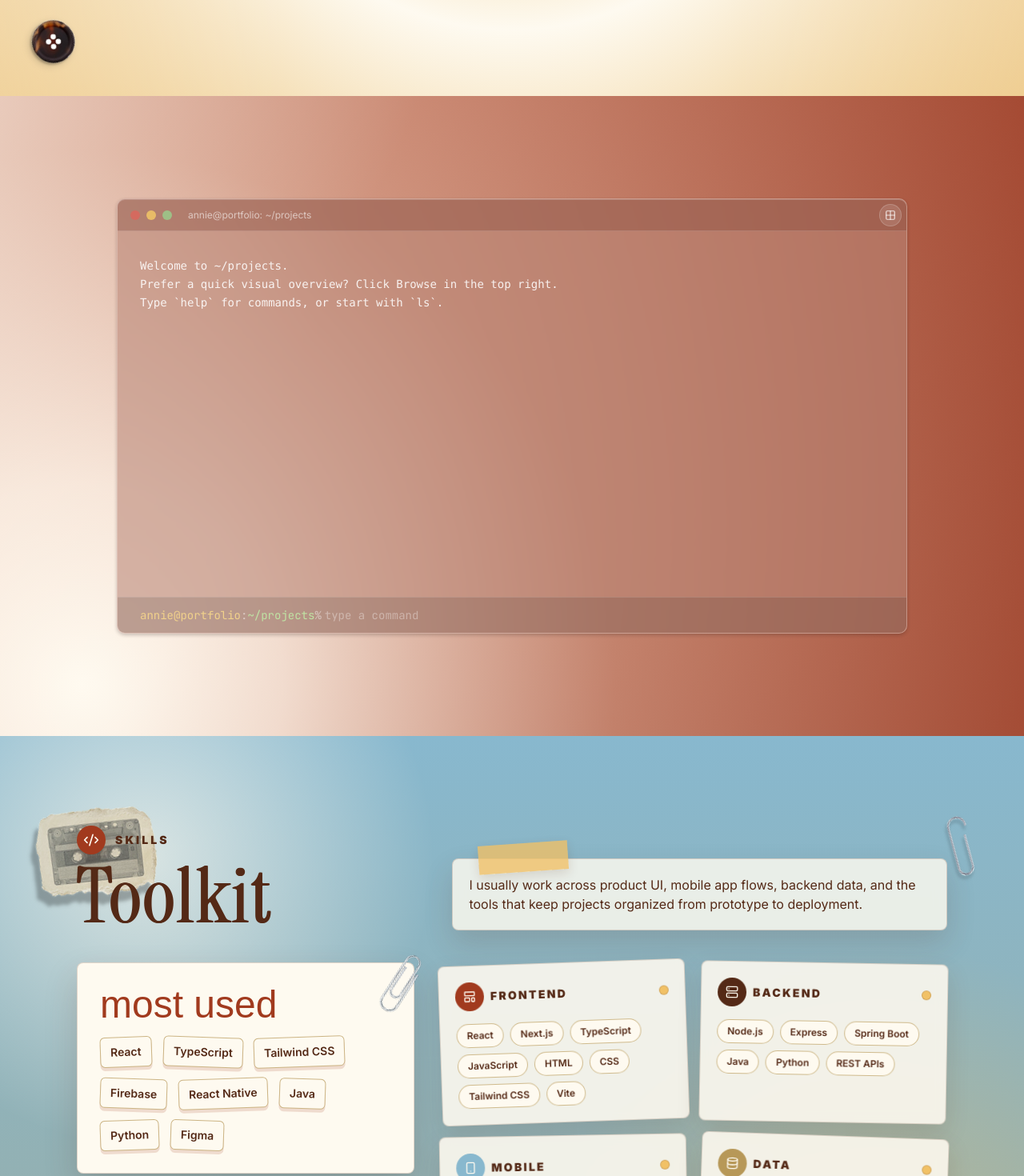
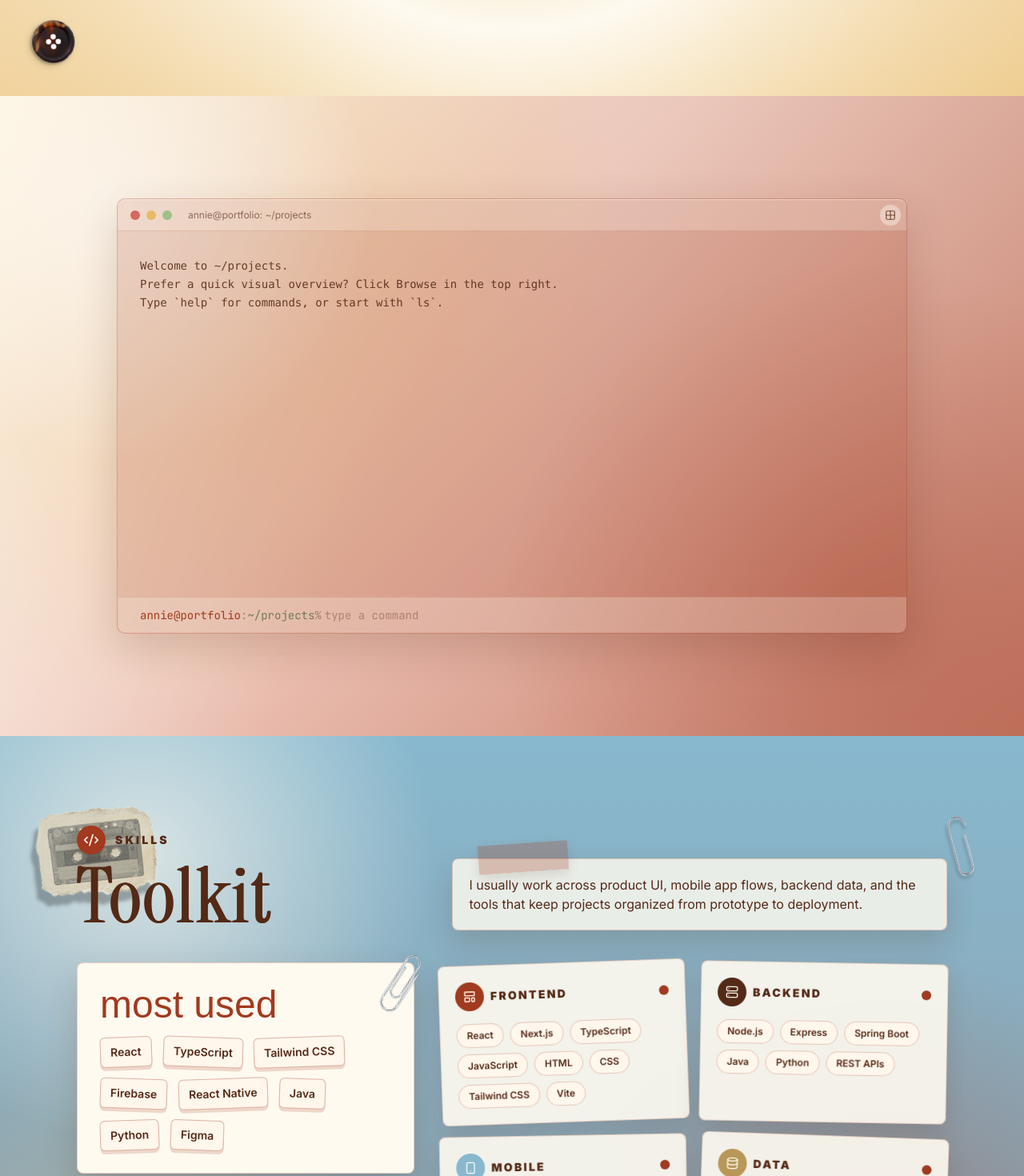
Before and after one commit to nguyena221/annie-nguyen-portfolio, a Next.js app: page / in a window 1280 px wide. Shown: the part 680-2150 px from the top of the page at 80% size. Built offline with nearby package versions, Linux system fonts and the light colour scheme; a web font is replaced by a local one.

Commit message:
finished skills and fixed projects

```diff
--- a/components/sections/projects.tsx
+++ b/components/sections/projects.tsx
@@ -605,16 +605,19 @@ export function Projects() {
       id="projects"
       ref={ref}
       className={`relative flex min-h-[100svh] items-center justify-center px-6 py-16 transition-colors duration-500 md:px-12 lg:px-24 ${
-        view === "browse" ? "overflow-x-hidden bg-[#fbf6ea]" : "overflow-hidden bg-[#a8462d] lg:h-[100svh]"
+        view === "browse" ? "overflow-x-hidden bg-[#f8ddd2]" : "overflow-hidden bg-[#f8ddd2] lg:h-[100svh]"
       }`}
     >
       {view === "terminal" ? (
         <>
-          <div className="pointer-events-none absolute inset-0 bg-[radial-gradient(circle_at_8%_92%,#fffaf0_0%,#f4ded0_18%,#c8836b_48%,#a8462d_100%)]" />
-          <div className="pointer-events-none absolute inset-0 bg-[linear-gradient(115deg,rgba(255,250,240,0.62)_0%,rgba(255,250,240,0.16)_32%,rgba(116,36,20,0.22)_100%)]" />
+          <div className="pointer-events-none absolute inset-0 bg-[radial-gradient(circle_at_12%_18%,rgba(254,250,240,0.95)_0%,rgba(241,193,102,0.26)_24%,transparent_48%),radial-gradient(circle_at_84%_82%,rgba(161,58,30,0.28)_0%,transparent_36%),linear-gradient(135deg,#fefaf0_0%,#f8ddd2_42%,#d98572_100%)]" />
+          <div className="pointer-events-none absolute inset-0 bg-[linear-gradient(115deg,rgba(254,250,240,0.6)_0%,rgba(161,58,30,0.12)_42%,rgba(84,41,22,0.16)_100%)]" />
         </>
       ) : (
-        <div className="pointer-events-none absolute inset-0 bg-[#fbf6ea]" />
+        <>
+          <div className="pointer-events-none absolute inset-0 bg-[radial-gradient(circle_at_12%_18%,rgba(254,250,240,0.95)_0%,rgba(241,193,102,0.26)_24%,transparent_48%),radial-gradient(circle_at_84%_82%,rgba(161,58,30,0.28)_0%,transparent_36%),linear-gradient(135deg,#fefaf0_0%,#f8ddd2_42%,#d98572_100%)]" />
+          <div className="pointer-events-none absolute inset-0 bg-[linear-gradient(115deg,rgba(254,250,240,0.6)_0%,rgba(161,58,30,0.12)_42%,rgba(84,41,22,0.16)_100%)]" />
+        </>
       )}
 
       <motion.div
@@ -625,15 +628,15 @@ export function Projects() {
       >
         {view === "terminal" ? (
           <div
-            className="flex h-[min(68vh,585px)] w-[min(78vw,988px)] flex-col overflow-hidden rounded-[10px] border border-white/24 bg-[#b98575]/58 shadow-[0_2px_4px_rgba(47,31,26,0.24),inset_0_1px_0_rgba(255,255,255,0.28)] backdrop-blur-[2px]"
+            className="flex h-[min(68vh,585px)] w-[min(78vw,988px)] flex-col overflow-hidden rounded-[10px] border border-[#a13a1e]/22 bg-[#a13a1e]/18 shadow-[0_18px_50px_rgba(84,41,22,0.18),inset_0_1px_0_rgba(254,250,240,0.52)] backdrop-blur-[3px]"
             aria-label="Projects terminal"
             onClick={() => inputRef.current?.focus()}
           >
-            <div className="flex h-10 shrink-0 items-center gap-2 border-b border-white/16 bg-[#6d2b20]/26 py-0 pl-4 pr-1.5">
+            <div className="flex h-10 shrink-0 items-center gap-2 border-b border-[#a13a1e]/18 bg-[#fefaf0]/22 py-0 pl-4 pr-1.5">
               <span className="h-3 w-3 rounded-full bg-[#d46a5f]" />
               <span className="h-3 w-3 rounded-full bg-[#e8bb67]" />
               <span className="h-3 w-3 rounded-full bg-[#9ebf86]" />
-              <span className="ml-3 min-w-0 flex-1 truncate text-xs text-white/58">
+              <span className="ml-3 min-w-0 flex-1 truncate text-xs text-[#542916]/62">
                 annie@portfolio: {getPromptPath(cwd)}
               </span>
               <button
@@ -642,7 +645,7 @@ export function Projects() {
                   event.stopPropagation()
                   setView("browse")
                 }}
-                className="group flex h-7 w-7 shrink-0 items-center justify-center overflow-hidden rounded-full border border-white/18 bg-white/12 text-xs font-medium text-white/78 transition-all duration-300 hover:w-[5.7rem] hover:justify-start hover:bg-white/20 hover:px-3 hover:text-white focus-visible:w-[5.7rem] focus-visible:justify-start focus-visible:px-3 focus-visible:outline focus-visible:outline-2 focus-visible:outline-offset-2 focus-visible:outline-white/70"
+                className="group flex h-7 w-7 shrink-0 items-center justify-center overflow-hidden rounded-full border border-[#a13a1e]/20 bg-[#fefaf0]/42 text-xs font-medium text-[#542916]/78 transition-all duration-300 hover:w-[5.7rem] hover:justify-start hover:bg-[#fefaf0]/70 hover:px-3 hover:text-[#542916] focus-visible:w-[5.7rem] focus-visible:justify-start focus-visible:px-3 focus-visible:outline focus-visible:outline-2 focus-visible:outline-offset-2 focus-visible:outline-[#a13a1e]/60"
                 aria-label="Switch to browse view"
               >
                 <Grid2X2 className="size-3.5 shrink-0" />
@@ -654,21 +657,21 @@ export function Projects() {
 
             <div
               ref={outputRef}
-              className="min-h-0 flex-1 overflow-y-auto p-5 font-mono text-[0.72rem] leading-relaxed text-[#fff7e8] md:p-7 md:text-sm"
+              className="min-h-0 flex-1 overflow-y-auto p-5 font-mono text-[0.72rem] leading-relaxed text-[#542916] md:p-7 md:text-sm"
             >
               {history.map((entry, index) => (
                 <div key={`${entry.cwd}-${entry.command ?? "intro"}-${index}`} className={index ? "mt-4" : ""}>
                   {entry.command !== undefined && (
                     <p>
-                      <span className="text-[#f1d18b]">annie@portfolio</span>
-                      <span className="text-white/48">:</span>
-                      <span className="text-[#bfe3a4]">{getPromptPath(entry.cwd)}</span>
-                      <span className="text-white/48"> % </span>
+                      <span className="text-[#a13a1e]">annie@portfolio</span>
+                      <span className="text-[#542916]/42">:</span>
+                      <span className="text-[#6f7b57]">{getPromptPath(entry.cwd)}</span>
+                      <span className="text-[#542916]/42"> % </span>
                       {entry.command}
                     </p>
                   )}
                   {entry.output.length > 0 && (
-                    <pre className="mt-1 whitespace-pre-wrap break-words text-white/88">{entry.output.join("\n")}</pre>
+                    <pre className="mt-1 whitespace-pre-wrap break-words text-[#542916]/88">{entry.output.join("\n")}</pre>
                   )}
                 </div>
               ))}
@@ -676,18 +679,18 @@ export function Projects() {
 
             <form
               onSubmit={handleSubmit}
-              className="flex shrink-0 items-center border-t border-white/14 bg-black/12 px-5 py-3 font-mono text-[0.72rem] text-[#fff7e8] md:px-7 md:text-sm"
+              className="flex shrink-0 items-center border-t border-[#a13a1e]/14 bg-[#fefaf0]/24 px-5 py-3 font-mono text-[0.72rem] text-[#542916] md:px-7 md:text-sm"
             >
-              <span className="text-[#f1d18b]">annie@portfolio</span>
-              <span className="text-white/48">:</span>
-              <span className="text-[#bfe3a4]">{getPromptPath(cwd)}</span>
-              <span className="text-white/48"> % </span>
+              <span className="text-[#a13a1e]">annie@portfolio</span>
+              <span className="text-[#542916]/42">:</span>
+              <span className="text-[#6f7b57]">{getPromptPath(cwd)}</span>
+              <span className="text-[#542916]/42"> % </span>
               <input
                 ref={inputRef}
                 value={command}
                 onChange={(event) => setCommand(event.target.value)}
                 onKeyDown={handleCommandKeyDown}
-                className="ml-1 min-w-0 flex-1 bg-transparent text-white outline-none placeholder:text-white/36"
+                className="ml-1 min-w-0 flex-1 bg-transparent text-[#542916] outline-none placeholder:text-[#542916]/38"
                 placeholder="type a command"
                 spellCheck={false}
                 autoComplete="off"
@@ -699,10 +702,10 @@ export function Projects() {
           <div className="w-full">
             <div className="mb-5 flex items-end justify-center gap-3">
               <h2
-                className={`${instrumentSerif.className} scale-y-[0.82] text-center text-6xl font-bold italic leading-[0.9] tracking-[0.05em] text-[#626992] md:text-7xl`}
+                className={`${instrumentSerif.className} scale-y-[0.82] text-center text-6xl font-bold italic leading-[0.9] tracking-[0.05em] text-[#542916] md:text-7xl`}
                 style={{
                   textShadow:
-                    "0.014em 0 0 currentColor, -0.014em 0 0 currentColor, 0 0.006em 0 currentColor",
+                    "0.014em 0 0 currentColor, -0.014em 0 0 currentColor, 0 0.006em 0 currentColor, 0 8px 24px rgba(254,250,240,0.52)",
                 }}
               >
                 PROJECT
@@ -710,7 +713,7 @@ export function Projects() {
               <button
                 type="button"
                 onClick={() => setView("terminal")}
-                className="group mb-1 flex h-8 w-8 items-center justify-center overflow-hidden rounded-full border border-[#626992]/20 bg-white/58 text-xs font-semibold text-[#626992] shadow-[0_8px_20px_rgba(83,72,52,0.12)] backdrop-blur transition-all duration-300 hover:w-[6.4rem] hover:justify-start hover:bg-white/78 hover:px-3 focus-visible:w-[6.4rem] focus-visible:justify-start focus-visible:px-3 focus-visible:outline focus-visible:outline-2 focus-visible:outline-offset-2 focus-visible:outline-[#626992]"
+                className="group mb-1 flex h-8 w-8 items-center justify-center overflow-hidden rounded-full border border-[#a13a1e]/20 bg-[#fefaf0]/52 text-xs font-semibold text-[#542916] shadow-[0_8px_20px_rgba(84,41,22,0.13)] backdrop-blur transition-all duration-300 hover:w-[6.4rem] hover:justify-start hover:bg-[#fefaf0]/80 hover:px-3 focus-visible:w-[6.4rem] focus-visible:justify-start focus-visible:px-3 focus-visible:outline focus-visible:outline-2 focus-visible:outline-offset-2 focus-visible:outline-[#a13a1e]"
                 aria-label="Switch to terminal view"
               >
                 <Terminal className="size-3.5 shrink-0" />
@@ -722,9 +725,9 @@ export function Projects() {
 
             <div
               ref={carouselShellRef}
-              className="relative mx-auto flex min-h-[205px] w-full max-w-[760px] flex-col justify-center overflow-hidden rounded-[999px] bg-[linear-gradient(180deg,#86aebe_0%,#e9be63_100%)] shadow-[inset_0_1px_0_rgba(255,255,255,0.42),0_22px_60px_rgba(83,72,52,0.18)] md:min-h-[260px]"
+              className="relative mx-auto flex min-h-[205px] w-full max-w-[760px] flex-col justify-center overflow-hidden rounded-[999px] border border-[#a13a1e]/18 bg-[linear-gradient(180deg,#d98572_0%,#a13a1e_100%)] shadow-[inset_0_1px_0_rgba(254,250,240,0.36),0_22px_60px_rgba(84,41,22,0.18)] md:min-h-[260px]"
             >
-              <div className="pointer-events-none absolute inset-0 bg-[radial-gradient(circle_at_50%_40%,rgba(255,255,255,0.18),transparent_38%)]" />
+              <div className="pointer-events-none absolute inset-0 bg-[radial-gradient(circle_at_50%_40%,rgba(254,250,240,0.28),transparent_38%),radial-gradient(circle_at_18%_82%,rgba(241,193,102,0.18),transparent_30%)]" />
               <div
                 ref={carouselRef}
                 onScroll={updateCarouselCenter}
@@ -747,7 +750,7 @@ export function Projects() {
                       }}
                       type="button"
                       onClick={() => centerCarouselItem(index)}
-                      className="grid shrink-0 place-items-center rounded-full border border-white/68 bg-white/10 text-white/82 shadow-[inset_0_1px_0_rgba(255,255,255,0.46)] transition-[width,height,background-color] duration-200 ease-out hover:bg-white/20 focus-visible:outline focus-visible:outline-2 focus-visible:outline-offset-4 focus-visible:outline-[#626992]"
+                      className="grid shrink-0 place-items-center rounded-full border border-[#fefaf0]/62 bg-[#fefaf0]/18 text-[#fefaf0]/92 shadow-[inset_0_1px_0_rgba(254,250,240,0.42)] transition-[width,height,background-color] duration-200 ease-out hover:bg-[#fefaf0]/28 focus-visible:outline focus-visible:outline-2 focus-visible:outline-offset-4 focus-visible:outline-[#fefaf0]"
                       style={{ width: circleSize, height: circleSize }}
                       aria-label={`View ${project.name}`}
                     >
@@ -760,19 +763,19 @@ export function Projects() {
 
             <motion.div
               key={selectedProject.slug}
-              className="mx-auto mt-7 max-w-4xl rounded-[8px] border border-[#d5bd83]/58 bg-[#fffaf0]/82 p-5 text-[#4f5683] shadow-[0_16px_42px_rgba(83,72,52,0.13)] backdrop-blur md:p-6"
+              className="mx-auto mt-7 max-w-4xl rounded-[8px] border border-[#a13a1e]/16 bg-[#fefaf0]/86 p-5 text-[#542916] shadow-[0_16px_42px_rgba(84,41,22,0.16)] backdrop-blur md:p-6"
               initial={{ opacity: 0, y: 12 }}
               animate={{ opacity: 1, y: 0 }}
               transition={{ duration: 0.25, ease: "easeOut" }}
             >
               <div className="flex flex-col gap-4 md:flex-row md:items-start md:justify-between">
                 <div>
-                  <div className="mb-2 flex flex-wrap items-center gap-2 text-xs font-semibold uppercase tracking-[0.18em] text-[#b87461]">
+                  <div className="mb-2 flex flex-wrap items-center gap-2 text-xs font-semibold uppercase tracking-[0.18em] text-[#a13a1e]">
                     <span>{selectedProject.status}</span>
                     <span aria-hidden="true">/</span>
                     <span>{selectedProject.period}</span>
                   </div>
-                  <h3 className="text-2xl font-black tracking-normal text-[#626992] md:text-3xl">
+                  <h3 className="text-2xl font-black tracking-normal text-[#542916] md:text-3xl">
                     {selectedProject.name}
                   </h3>
                   <p className="mt-3 max-w-2xl text-sm leading-6 md:text-base">{selectedProject.summary}</p>
@@ -784,7 +787,7 @@ export function Projects() {
                       href={selectedProject.links.github}
                       target="_blank"
                       rel="noopener noreferrer"
-                      className="grid size-10 place-items-center rounded-full bg-[#626992] text-white transition hover:bg-[#4f5683]"
+                      className="grid size-10 place-items-center rounded-full bg-[#542916] text-[#fefaf0] transition hover:bg-[#a13a1e]"
                       aria-label={`${selectedProject.name} GitHub`}
                     >
                       <Github className="size-4" />
@@ -795,7 +798,7 @@ export function Projects() {
                       href={selectedProject.links.live}
                       target="_blank"
                       rel="noopener noreferrer"
-                      className="grid size-10 place-items-center rounded-full bg-[#b87461] text-white transition hover:bg-[#a26353]"
+                      className="grid size-10 place-items-center rounded-full bg-[#a13a1e] text-[#fefaf0] transition hover:bg-[#542916]"
                       aria-label={`${selectedProject.name} live site`}
                     >
                       <ExternalLink className="size-4" />
@@ -806,7 +809,7 @@ export function Projects() {
 
               <div className="mt-5 flex flex-wrap gap-2">
                 {selectedProject.stack.map((item) => (
-                  <span key={item} className="rounded-full bg-[#e9bf64]/28 px-3 py-1 text-xs font-semibold text-[#626992]">
+                  <span key={item} className="rounded-full bg-[#f1c166]/28 px-3 py-1 text-xs font-semibold text-[#542916]">
                     {item}
                   </span>
                 ))}
@@ -814,8 +817,8 @@ export function Projects() {
 
               <div className="mt-5 grid gap-3 md:grid-cols-3">
                 {selectedProject.highlights.map((highlight) => (
-                  <div key={highlight} className="flex gap-2 text-sm leading-5 text-[#4f5683]">
-                    <Sparkles className="mt-0.5 size-4 shrink-0 text-[#b87461]" />
+                  <div key={highlight} className="flex gap-2 text-sm leading-5 text-[#542916]">
+                    <Sparkles className="mt-0.5 size-4 shrink-0 text-[#a13a1e]" />
                     <span>{highlight}</span>
                   </div>
                 ))}
--- a/components/sections/skills.tsx
+++ b/components/sections/skills.tsx
@@ -67,7 +67,7 @@ export function Skills() {
       ref={ref}
       className="relative overflow-hidden bg-[#88b8ce] px-6 py-20 text-[#542916] md:px-12 md:py-28 lg:px-24"
     >
-      <div className="pointer-events-none absolute inset-0 bg-[radial-gradient(circle_at_14%_18%,rgba(254,250,240,0.68),transparent_28%),radial-gradient(circle_at_86%_80%,rgba(241,193,102,0.36),transparent_32%),linear-gradient(180deg,rgba(136,184,206,0.92),rgba(183,152,88,0.34))]" />
+      <div className="pointer-events-none absolute inset-0 bg-[radial-gradient(circle_at_14%_18%,rgba(254,250,240,0.68),transparent_28%),radial-gradient(circle_at_86%_80%,rgba(161,58,30,0.3),transparent_31%),radial-gradient(circle_at_12%_88%,rgba(241,193,102,0.28),transparent_28%),linear-gradient(180deg,rgba(136,184,206,0.88),rgba(161,58,30,0.2))]" />
       <Image
         src="/images/loading/ripped-paper-tape.png"
         alt=""
@@ -107,8 +107,8 @@ export function Skills() {
             </h2>
           </div>
 
-          <div className="relative rounded-[8px] border border-[#542916]/18 bg-[#fefaf0]/82 p-5 shadow-[0_16px_36px_rgba(84,41,22,0.16)] backdrop-blur">
-            <div className="absolute -top-5 left-8 h-9 w-28 rotate-[-4deg] bg-[#f1c166]/78 shadow-[0_5px_14px_rgba(84,41,22,0.14)]" />
+          <div className="relative rounded-[8px] border border-[#a13a1e]/24 bg-[#fefaf0]/82 p-5 shadow-[0_16px_36px_rgba(84,41,22,0.18)] backdrop-blur">
+            <div className="absolute -top-5 left-8 h-9 w-28 rotate-[-4deg] bg-[#a13a1e]/28 shadow-[0_5px_14px_rgba(84,41,22,0.14)]" />
             <p className="relative text-sm leading-6 text-[#542916] md:text-base">
               I usually work across product UI, mobile app flows, backend data, and the tools that keep projects
               organized from prototype to deployment.
@@ -122,7 +122,7 @@ export function Skills() {
               initial={{ opacity: 0, x: -24 }}
               animate={isInView ? { opacity: 1, x: 0 } : {}}
               transition={{ duration: 0.6, delay: 0.1, ease: "easeOut" }}
-              className="relative min-h-[245px] rounded-[8px] border border-[#542916]/18 bg-[#fefaf0] p-6 shadow-[0_18px_42px_rgba(84,41,22,0.18)] md:p-7"
+              className="relative min-h-[245px] rounded-[8px] border border-[#a13a1e]/24 bg-[#fefaf0] p-6 shadow-[0_18px_42px_rgba(84,41,22,0.2)] md:p-7"
             >
             <Image
               src="/images/loading/paper-clip.png"
@@ -141,7 +141,7 @@ export function Skills() {
                     initial={{ opacity: 0, y: 12, rotate: index % 2 === 0 ? -2 : 2 }}
                     animate={isInView ? { opacity: 1, y: 0, rotate: index % 2 === 0 ? -2 : 2 } : {}}
                     transition={{ duration: 0.35, delay: 0.18 + index * 0.04 }}
-                    className="rounded-[6px] border border-[#b79858]/70 bg-[#fefaf0] px-3 py-2 text-sm font-semibold text-[#542916] shadow-[0_4px_0_rgba(161,58,30,0.16)]"
+                    className="rounded-[6px] border border-[#a13a1e]/36 bg-[#fff6ec] px-3 py-2 text-sm font-semibold text-[#542916] shadow-[0_4px_0_rgba(161,58,30,0.18)]"
                   >
                     {skill}
                   </motion.span>
@@ -183,7 +183,7 @@ function SkillCard({
       initial={{ opacity: 0, y: 24, rotate: 0 }}
       animate={isInView ? { opacity: 1, y: 0 } : {}}
       transition={{ duration: 0.48, delay: 0.08 + index * 0.08, ease: "easeOut" }}
-      className={`relative rounded-[8px] border border-[#542916]/16 bg-[#fefaf0]/88 p-5 shadow-[0_12px_30px_rgba(84,41,22,0.14)] backdrop-blur transition-transform duration-300 hover:-translate-y-1 ${group.rotate}`}
+      className={`relative rounded-[8px] border border-[#a13a1e]/20 bg-[#fefaf0]/90 p-5 shadow-[0_12px_30px_rgba(84,41,22,0.16)] backdrop-blur transition-transform duration-300 hover:-translate-y-1 ${group.rotate}`}
     >
       <div className="mb-4 flex items-center justify-between">
         <div className="flex items-center gap-2">
@@ -192,14 +192,14 @@ function SkillCard({
           </span>
           <h3 className="text-sm font-black uppercase tracking-[0.16em] text-[#542916]">{group.title}</h3>
         </div>
-        <span className="h-3 w-3 rounded-full border border-[#542916]/20 bg-[#f1c166]" />
+        <span className="h-3 w-3 rounded-full border border-[#542916]/20 bg-[#a13a1e]" />
       </div>
 
       <div className="flex flex-wrap gap-2">
         {group.skills.map((skill) => (
           <span
             key={skill}
-            className="rounded-full border border-[#b79858]/65 bg-[#fefaf0] px-3 py-1.5 text-xs font-semibold text-[#542916]"
+            className="rounded-full border border-[#a13a1e]/26 bg-[#fff6ec] px-3 py-1.5 text-xs font-semibold text-[#542916]"
           >
             {skill}
           </span>
```
Also changed, not shown: 1 other file (tests, documents, lock files or other folders).
